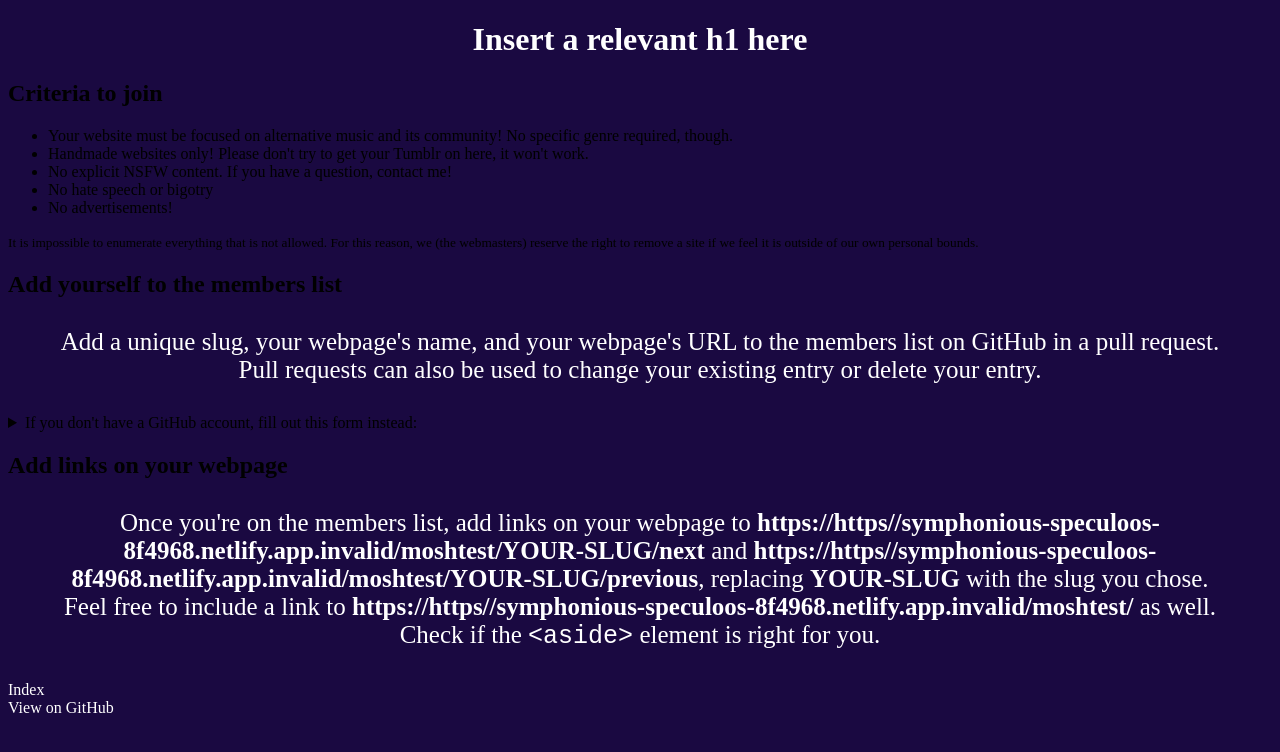
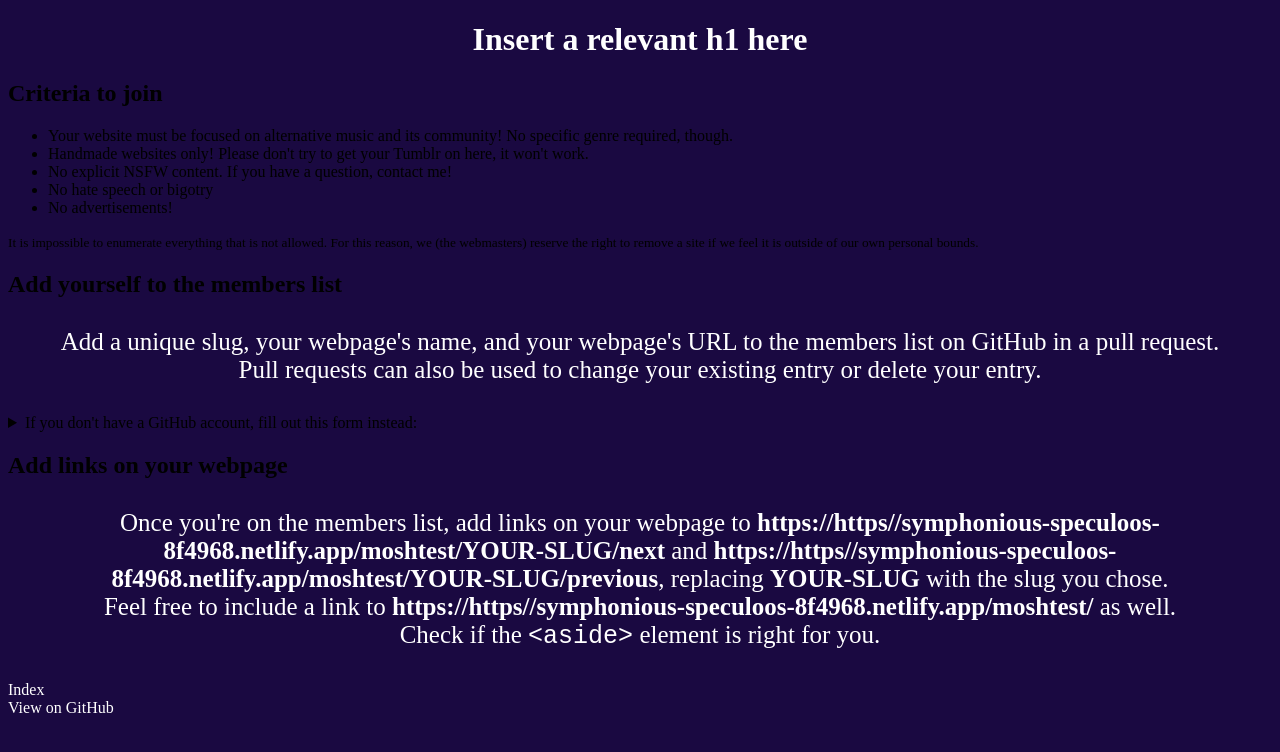
Before and after one commit to leoromance/moshtest, a Jekyll site: the page built from join.html, in a window 1280 px wide. Shown: the top 752 px of the page. Built offline with Jekyll 4.4.1, drawn with Linux system fonts in a browser that asks for light colours; some of the changed lines change nothing that is shown.

Commit message:
Update _config.yml

```diff
--- a/_config.yml
+++ b/_config.yml
@@ -1,3 +1,3 @@
-url: https://https://symphonious-speculoos-8f4968.netlify.app.invalid # replace with your webring's URL, which should end in .netlify.app (no slash afterwards)
+url: https://https://symphonious-speculoos-8f4968.netlify.app # replace with your webring's URL, which should end in .netlify.app (no slash afterwards)
 include: [_redirects]
-github_repo_url: https://github.com/leocallanen/moshtest.invalid # replace with your repository's URL, which should begin with https://github.com/ and should also have no slash at the end
+github_repo_url: https://github.com/leoromance/moshtest # replace with your repository's URL, which should begin with https://github.com/ and should also have no slash at the end
```
